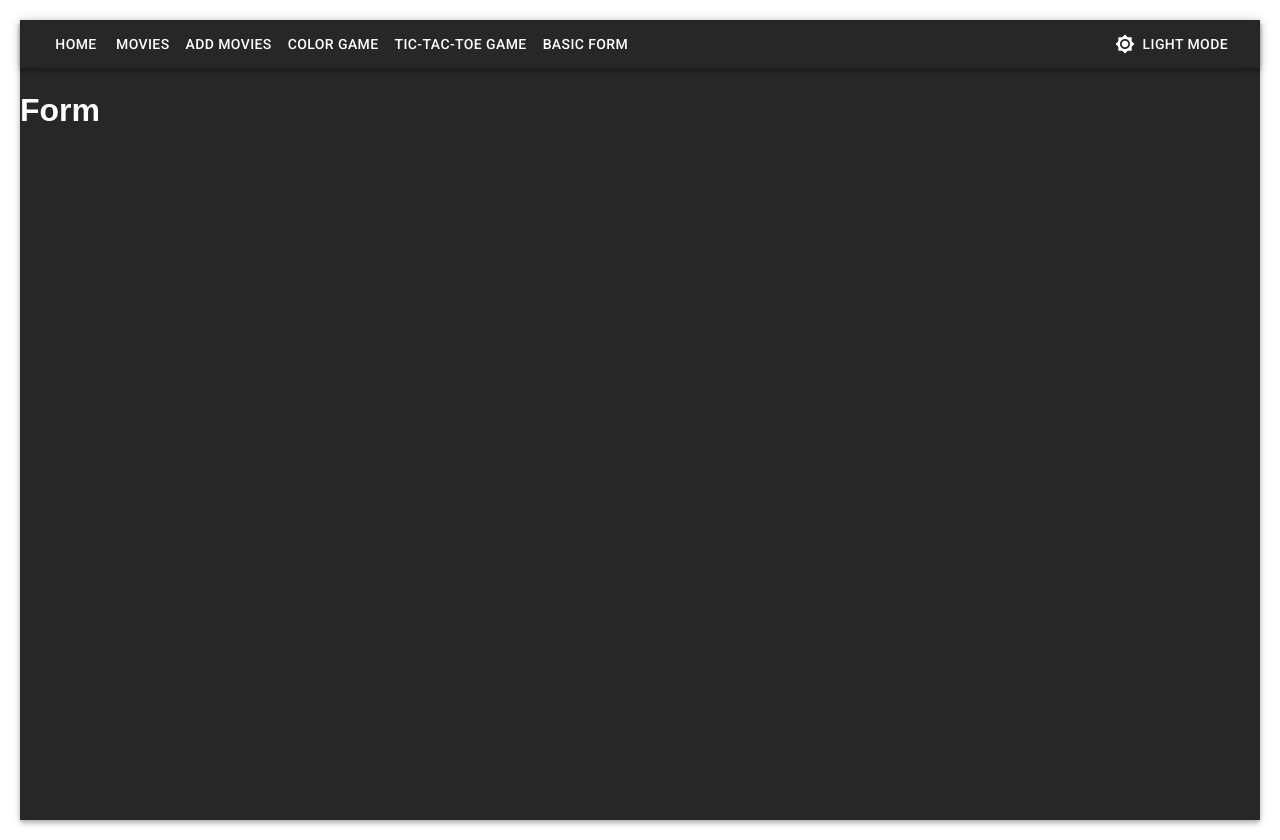
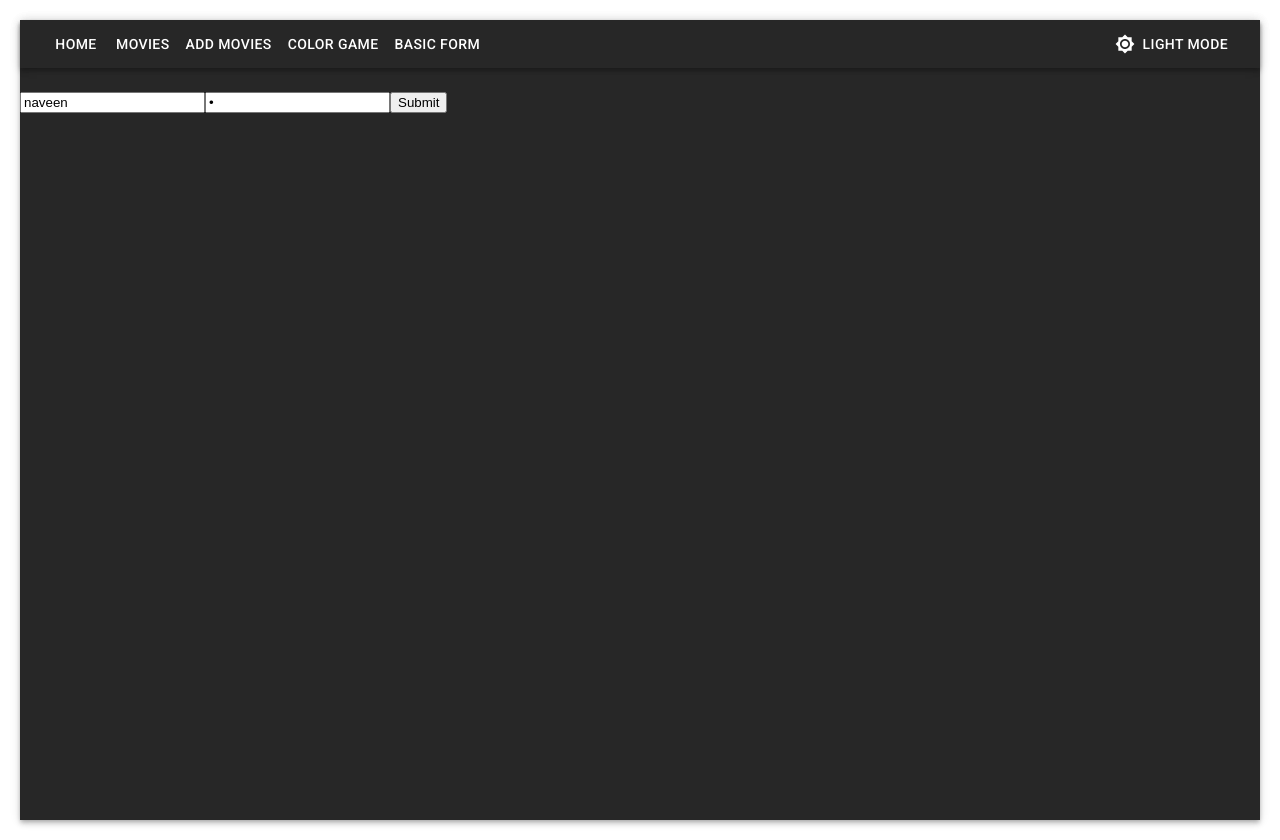
Before and after one commit to vrushabhmungelwar/movies, a React (Create React App) app: page /form in a window 1280 px wide. Built offline with nearby package versions, Linux system fonts and the light colour scheme.

Commit message:
basic form

```diff
--- a/package.json
+++ b/package.json
@@ -10,11 +10,14 @@
     "@testing-library/jest-dom": "^5.15.0",
     "@testing-library/react": "^11.2.7",
     "@testing-library/user-event": "^12.8.3",
+    "formik": "^2.2.9",
     "react": "^17.0.2",
+    "react-confetti": "^6.0.1",
     "react-dom": "^17.0.2",
     "react-router-dom": "^5.3.0",
     "react-scripts": "4.0.3",
-    "web-vitals": "^1.1.2"
+    "web-vitals": "^1.1.2",
+    "yup": "^0.32.11"
   },
   "scripts": {
     "start": "react-scripts start",
--- a/src/App.js
+++ b/src/App.js
@@ -15,7 +15,8 @@ import { createTheme, ThemeProvider } from "@mui/material/styles";
 import Brightness4Icon from "@mui/icons-material/Brightness4";
 import Brightness7Icon from "@mui/icons-material/Brightness7";
 import Paper from "@mui/material/Paper";
-import { TicTacToe } from "./TicTacToe";
+import { BasicForm } from "./BasicForm";
+// import { TicTacToe } from "./TicTacToe";
 export default function App() {
   console.log("Hi");
   // const initial_movies = [
@@ -109,13 +110,13 @@ export default function App() {
               >
                 Color game
               </Button>
-              <Button
+              {/* <Button
                 variant="text"
                 color="inherit"
                 onClick={() => history.push("/tic-tac-toe")}
               >
                 Tic-Tac-Toe Game
-              </Button>
+              </Button> */}
               <Button
                 variant="text"
                 color="inherit"
@@ -164,9 +165,9 @@ export default function App() {
             <Route path="/color-game">
               <AddColor />
             </Route>
-            <Route path="/tic-tac-toe">
+            {/* <Route path="/tic-tac-toe">
               <TicTacToe />
-            </Route>
+            </Route> */}
             <Route path="/form">
               <BasicForm />
             </Route>
@@ -179,7 +180,3 @@ export default function App() {
     </ThemeProvider>
   );
 }
-
-function BasicForm() {
-  return <h1>Form</h1>
-}
--- /dev/null
+++ b/src/BasicForm.js
@@ -0,0 +1,144 @@
+import { useFormik } from "formik";
+import * as yup from "yup";
+
+// const validateForm = (values) => {
+//   const errors = {};
+//   console.log("validateForm", values);
+
+//   if (values.email.length < 5) {
+//     errors.email = "Please provide a longer email";
+//   } else if (!/^[A-Z0-9._%+-]+@[A-Z0-9.-]+\.[A-Z]{2,}$/i.test(values.email)) {
+//     errors.email = "Invalid email address";
+//   }
+
+//   if (values.password.length < 8) {
+//     errors.password = "Please provide a longer password";
+//   } else if (values.password.length > 12) {
+//     errors.password = "Please provide a shorter password";
+//   }
+//   console.log(errors);
+//   return errors;
+// };
+
+// export function BasicForm() {
+//   const formik = useFormik({
+//     initialValues: { email: "naveen", password: "v" },
+//     validate: validateForm,
+//     onSubmit: (values) => {
+//       console.log("onSubmit", values);
+//     },
+//   });
+//   return (
+//     <form onSubmit={formik.handleSubmit}>
+//       <input
+//         id="email"
+//         name="email"
+//         value={formik.values.email}
+//         onChange={formik.handleChange}
+//         onBlur={formik.handleBlur}
+//         type="email"
+//         placeholder="Enter your email"
+//       />
+//       {formik.errors.email && formik.touched.email && formik.errors.email}
+//       <input
+//         id="password"
+//         name="password"
+//         value={formik.values.password}
+//         onChange={formik.handleChange}
+//         onBlur={formik.handleBlur}
+//         type="password"
+//         placeholder="Enter your password"
+//       />
+//       {formik.errors.password &&
+//         formik.touched.password &&
+//         formik.errors.password}
+//       <button type="submit">Submit</button>
+//     </form>
+//   );
+// }
+
+// export function BasicForm() {
+//   const { handleSubmit, handleChange, values, handleBlur, errors, touched } =
+//     useFormik({
+//       initialValues: { email: "naveen", password: "v" },
+//       validate: validateForm,
+//       onSubmit: (values) => {
+//         console.log("onSubmit", values);
+//       },
+//     });
+//   return (
+//     <form onSubmit={handleSubmit}>
+//       <input
+//         id="email"
+//         name="email"
+//         value={values.email}
+//         onChange={handleChange}
+//         onBlur={handleBlur}
+//         type="email"
+//         placeholder="Enter your email"
+//       />
+//       {errors.email && touched.email && errors.email}
+//       <input
+//         id="password"
+//         name="password"
+//         value={values.password}
+//         onChange={handleChange}
+//         onBlur={handleBlur}
+//         type="password"
+//         placeholder="Enter your password"
+//       />
+//       {errors.password && touched.password ? errors.password : ""}
+//       <button type="submit">Submit</button>
+//     </form>
+//   );
+// }
+
+const formValidationSchema = yup.object({
+  email: yup
+    .string()
+    .min(5, "Need a bigger email😒")
+    .required("why not fill this email😊")
+    .matches(/^[A-Z0-9._%+-]+@[A-Z0-9.-]+\.[A-Z]{2,}$/i, "pattern not matches"),
+    password: yup
+    .string()
+    .min(8, "Need a longer password😒")
+    .max(12,"too much password😂")
+    .required("why not fill this password😊"),
+});
+
+export function BasicForm() {
+  const { handleSubmit, handleChange, values, handleBlur, errors, touched } =
+    useFormik({
+      initialValues: { email: "naveen", password: "v" },
+      // validate: validateForm,
+      validationSchema: formValidationSchema,
+      onSubmit: (values) => {
+        console.log("onSubmit", values);
+      },
+    });
+  return (
+    <form onSubmit={handleSubmit}>
+      <input
+        id="email"
+        name="email"
+        value={values.email}
+        onChange={handleChange}
+        onBlur={handleBlur}
+        type="email"
+        placeholder="Enter your email"
+      />
+      {errors.email && touched.email && errors.email}
+      <input
+        id="password"
+        name="password"
+        value={values.password}
+        onChange={handleChange}
+        onBlur={handleBlur}
+        type="password"
+        placeholder="Enter your password"
+      />
+      {errors.password && touched.password ? errors.password : ""}
+      <button type="submit">Submit</button>
+    </form>
+  );
+}
--- a/src/TicTacToe.js
+++ b/src/TicTacToe.js
@@ -58,7 +58,8 @@ export function TicTacToe() {
           <GameBox
             key={index}
             val={val}
-            onPlayerClick={() => handleClick(index)} />
+            onPlayerClick={() => handleClick(index)}
+          />
         ))}
       </div>
       {winner ? <h2>Winner is: {winner}</h2> : ""}
```
Also changed, not shown: src/ApiData.txt, 1 other file (tests, documents, lock files or other folders).
